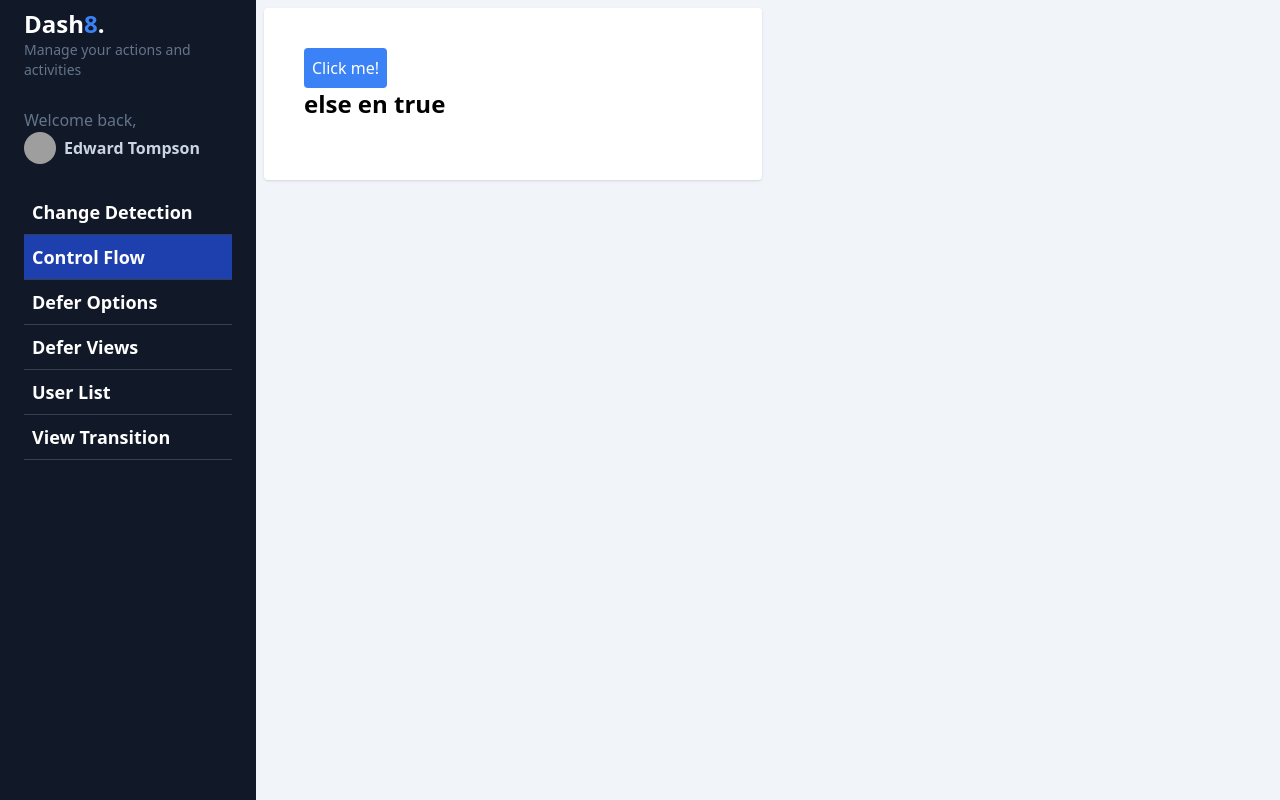
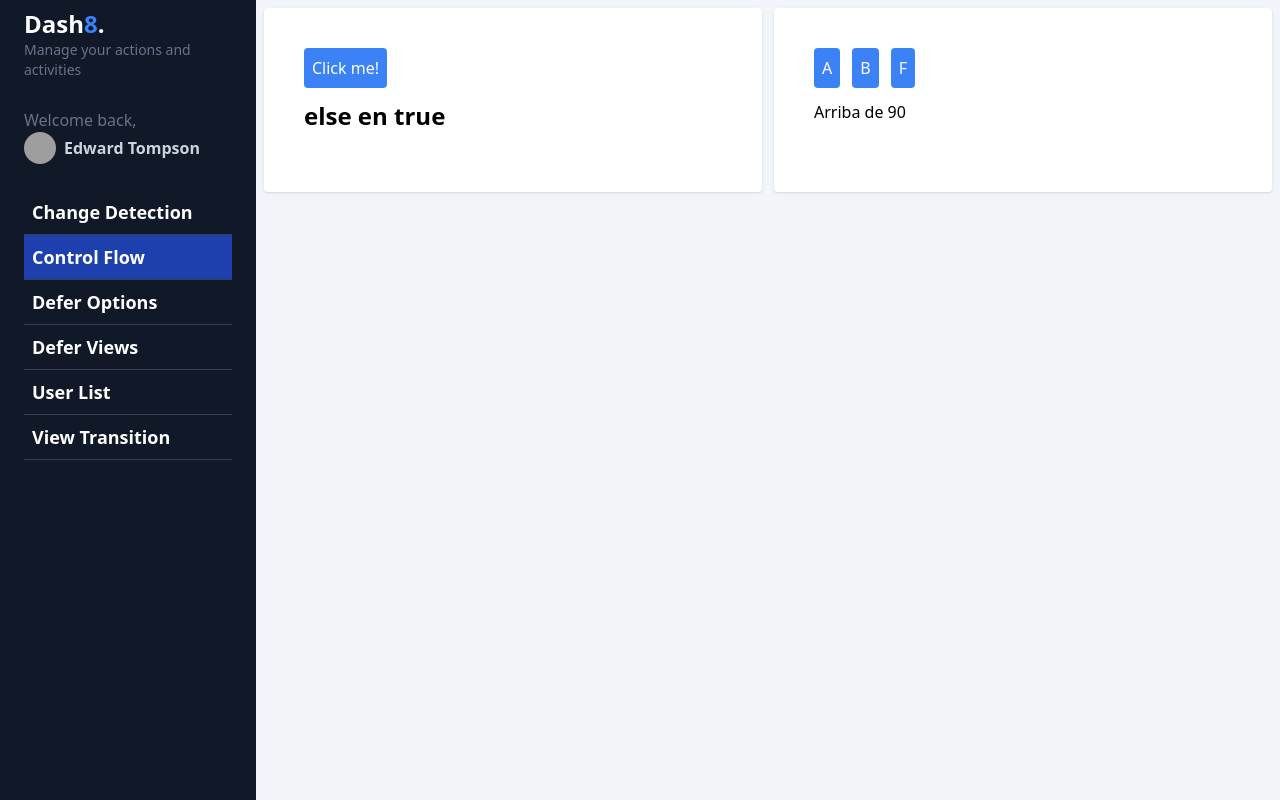
Before and after one commit to fhidalgorosabal/angular17, an Angular app: page /dashboard/control-flow in a window 1280 px wide. Built offline with nearby package versions, Linux system fonts and the light colour scheme; grey boxes are pictures that could not be loaded.

Commit message:
feature: Control Flow Switch

```diff
--- a/src/app/dashboard/pages/control-flow/control-flow.component.html
+++ b/src/app/dashboard/pages/control-flow/control-flow.component.html
@@ -2,7 +2,7 @@
     <div class="bg-white rounded shadow p-10">
         <button
             type="button"
-            class="p-2 bg-blue-500 rounded text-white"
+            class="p-2 mb-3 bg-blue-500 rounded text-white"
             (click)="toggleContent()"
         >Click me!</button>
 
@@ -12,4 +12,33 @@
             <h3 class="text-2xl font-bold mb-5">else en true</h3>
         }
     </div>
+
+    <div class="bg-white rounded shadow p-10">
+        <button
+            type="button"
+            class="p-2 mr-3 bg-blue-500 rounded text-white"
+            (click)="grade.set('A')"
+        >A</button>
+        <button
+            type="button"
+            class="p-2 mr-3 bg-blue-500 rounded text-white"
+            (click)="grade.set('B')"
+        >B</button>
+        <button
+            type="button"
+            class="p-2 mb-3 bg-blue-500 rounded text-white"
+            (click)="grade.set('F')"
+        >F</button>
+       @switch (grade()) {
+            @case ('A') {
+                <p>{{ 'Arriba de 90' }}</p>
+            }
+            @case ('B') {
+                <p>{{ 'Arriba de 80' }}</p>
+            }
+            @default {
+                <p>{{ 'Reprobado' }}</p>
+            }
+       }
+    </div>
 </section>
--- a/src/app/dashboard/pages/control-flow/control-flow.component.ts
+++ b/src/app/dashboard/pages/control-flow/control-flow.component.ts
@@ -1,5 +1,7 @@
 import { CommonModule } from '@angular/common';
 import { ChangeDetectionStrategy, Component, signal } from '@angular/core';
+
+type Grade = 'A' | 'B' | 'F';
 
 @Component({
   standalone: true,
@@ -13,6 +15,7 @@ import { ChangeDetectionStrategy, Component, signal } from '@angular/core';
 export default class ControlFlowComponent {
 
   public showContent = signal(false);
+  public grade = signal<Grade>('A');
 
   public toggleContent() {
     this.showContent.update( value => !value );
```
